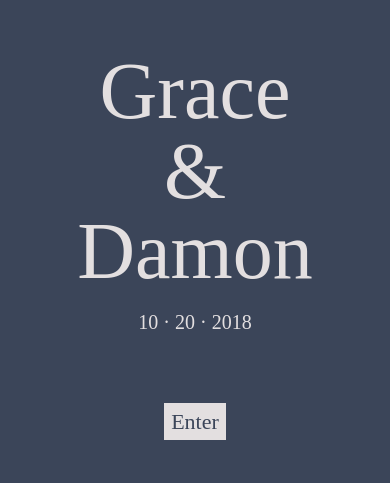
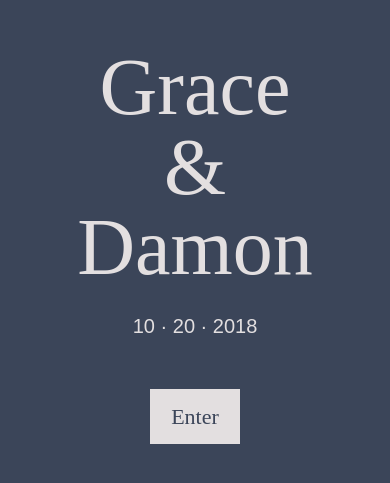
Before and after one commit to beccaLeeBae/Gillespies, a React (Create React App) app: page /#/ in a window 390 px wide. Shown: the part 177-660 px from the top of the page. Built offline with nearby package versions, Linux system fonts and the light colour scheme; a web font is replaced by a local one.

Commit message:
Change landing page font/margins, readjust venue image width for web and mobile

```diff
--- a/src/App.css
+++ b/src/App.css
@@ -77,22 +77,24 @@ a:hover {
 .nav-item a {
     font-size: 18px;
 }
-/*LandingPage*/
-.landingPage p:nth-child(1) {
+/*landing page*/
+.landing-page p:nth-child(1) {
     font-size: 100px;
     line-height: 110px;
 }
-.landingPage p:nth-child(2) {
-    font-size: 22px;
+#landing-date {
+    font-size: 20px;
+    font-family: "futura-pt", sans-serif;
+    font-weight: 300;
 }
-.landingPage button {
+.landing-page button {
     border: 1px solid #e3dfe0;
     background-color: #e3dfe0;
     color: #3b4559;
-    margin-top: 50px;
     font-size: 22px;
+    padding: 10px 20px;
 }
-.landingPage button:hover {
+.landing-page button:hover, .landing-page button:active {
     border: 1px solid #e3dfe0;
     background-color: #3b4559;
     color: #e3dfe0;
@@ -118,6 +120,9 @@ a:hover {
     font-size: 24px;
 }
 /*Homepage*/
+.venue-img {
+    width: 55%;
+}
 .accom {
     width: 35%;
 }
@@ -172,15 +177,15 @@ footer {
     .landingImg {
         display: none;
     }
-    .landingPage p:nth-child(1) {
+    .landing-page p:nth-child(1) {
         font-size: 80px;
         line-height: 80px;
     }
 
-    .landingPage p:nth-child(2) {
+    .landing-page p:nth-child(2) {
         font-size: 20px;
     }
-    .accom {
+    .accom, .venue-img {
         width: 75%;
     }
 }
--- a/src/components/detailsVenue.js
+++ b/src/components/detailsVenue.js
@@ -15,8 +15,8 @@ class DetailsVenue extends Component {
 						<img
 							style={{ opacity: loading ? 0.5 : 1 }}
 							src={src}
-							alt=""
-							className="w-50 mb-5"
+							alt="The Turnbull"
+							className="venue-img mb-5"
 						/>
 					)}
 				</ProgressiveImage>
--- a/src/components/landing.js
+++ b/src/components/landing.js
@@ -5,14 +5,14 @@ import "../App.css";
 class Landing extends Component {
 	render() {
 		return (
-			<div className="container-fluid landingPage">
+			<div className="container-fluid landing-page">
 			<div className="row h-100">
 			<div className="col d-flex flex-column align-items-center justify-content-center">
-			<p>Grace
+			<p className="m-0">Grace
 			<br/>
 			&amp;
 			<br/>Damon</p>
-			<p>10 &middot; 20 &middot; 2018</p>
+			<p id="landing-date" className='mt-4 mb-5'>10 &middot; 20 &middot; 2018</p>
 			<Link to="/home"><button>Enter</button></Link>
 			</div>
 			<div className="col landingImg">
```
